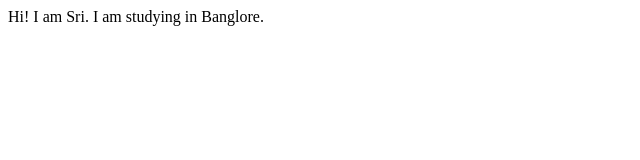
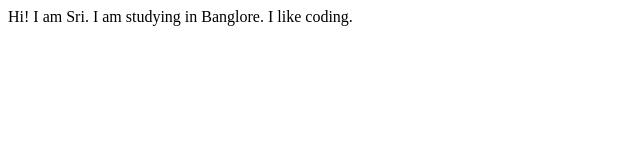
Before and after one commit to sri189ms/sri-site, a plain HTML site: page Index.html in a window 1280 px wide. Shown: the whole page, without its empty margins (0-640 px from the left). Drawn offline with Linux system fonts and the light colour scheme.

Commit message:
fix indentation

```diff
--- a/Index.html
+++ b/Index.html
@@ -8,5 +8,6 @@
 <body>
     Hi! I am Sri.
     I am studying in Banglore.
+    I like coding.
 </body>
 </html>
```
